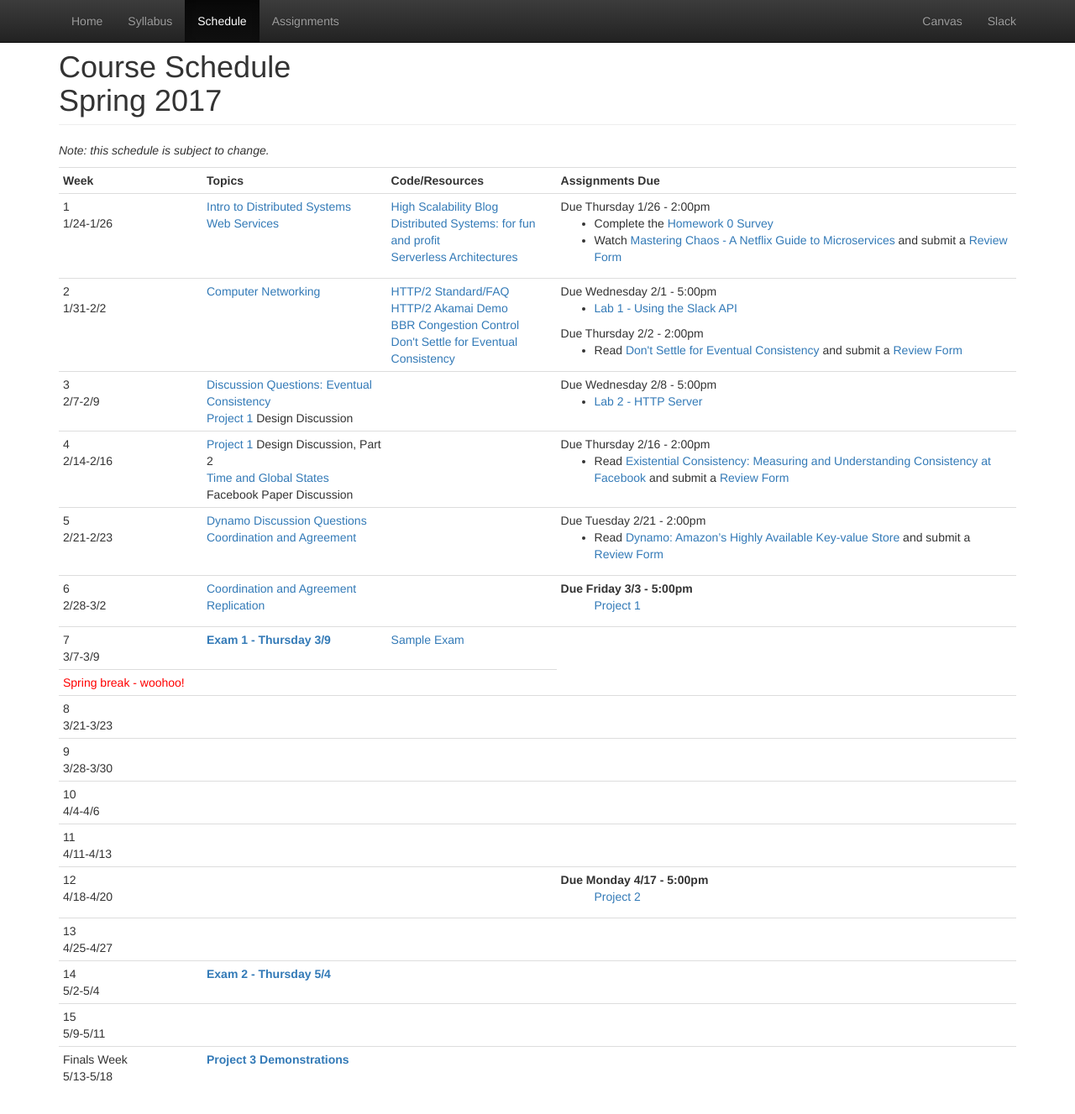
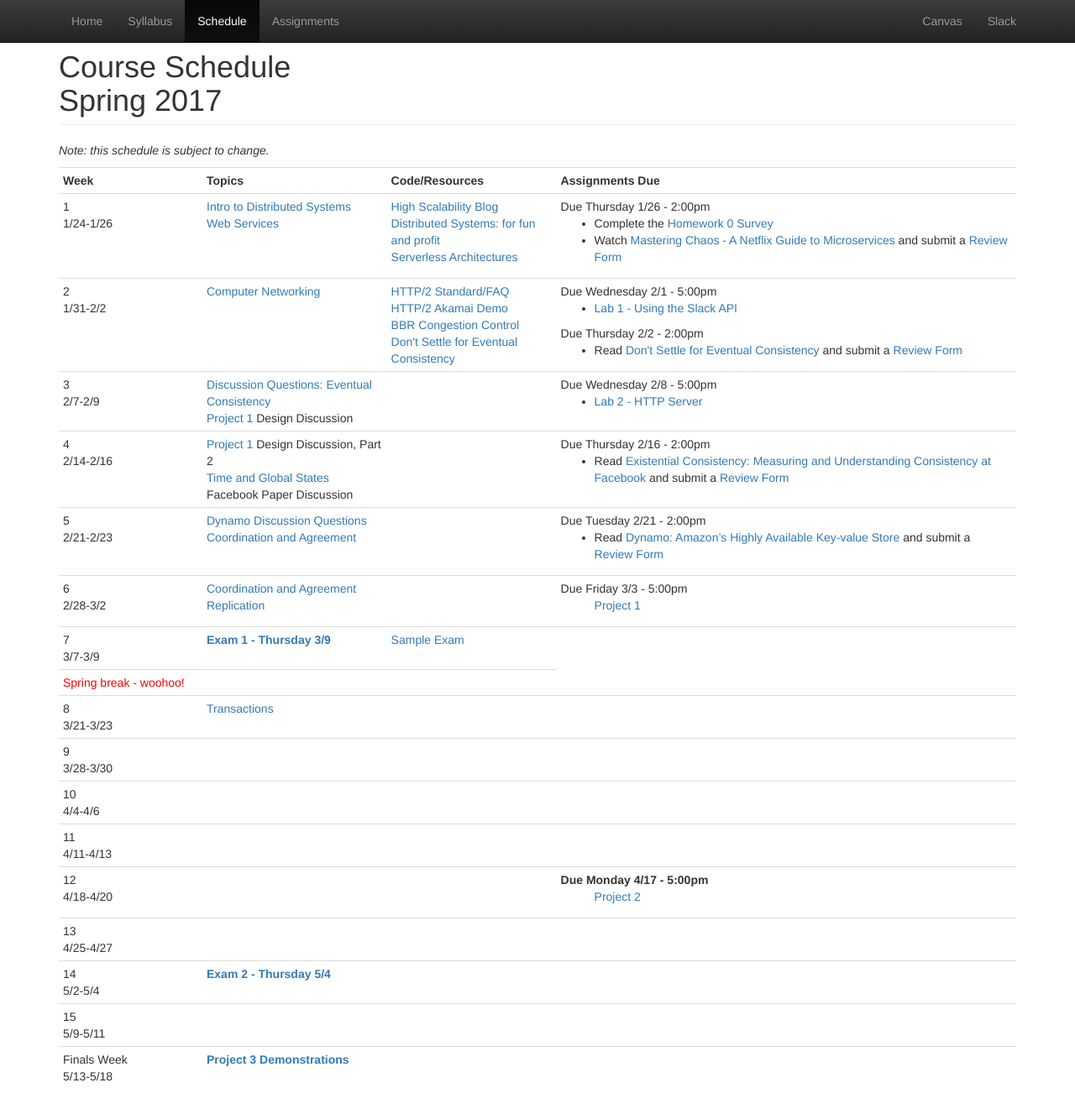
Before and after one commit to CS682-S17/cs682-s17.github.io, a Jekyll site: the page built from schedule.html, in a window 1280 px wide and 1337 px high. Shown: the top 1327 px of the window at 84% size. Built offline with Jekyll 4.4.1, drawn with Linux system fonts in a browser that asks for light colours.

Commit message:
adding schedule

```diff
--- a/schedule.html
+++ b/schedule.html
@@ -111,7 +111,7 @@ title: Schedule
 			<td>
 			</td>
 			<td>
-				<strong>Due Friday 3/3 - 5:00pm</strong>
+				Due Friday 3/3 - 5:00pm
 				<ul>
 					<a href="https://github.com/CS682-S17/assignments/wiki/Project-1">Project 1</a><br/>
 				</ul>
@@ -129,6 +129,7 @@ title: Schedule
 		<tr>
 			<td>8<br/>3/21-3/23</td>
 			<td>
+				<a href="https://docs.google.com/presentation/d/1KVP4aAsvVulr5nYF-iMdGgSO-xEfyacR7GD5D1vAg9k/edit">Transactions</a><br/>
 			</td>
 			<td>
 			</td>
```
